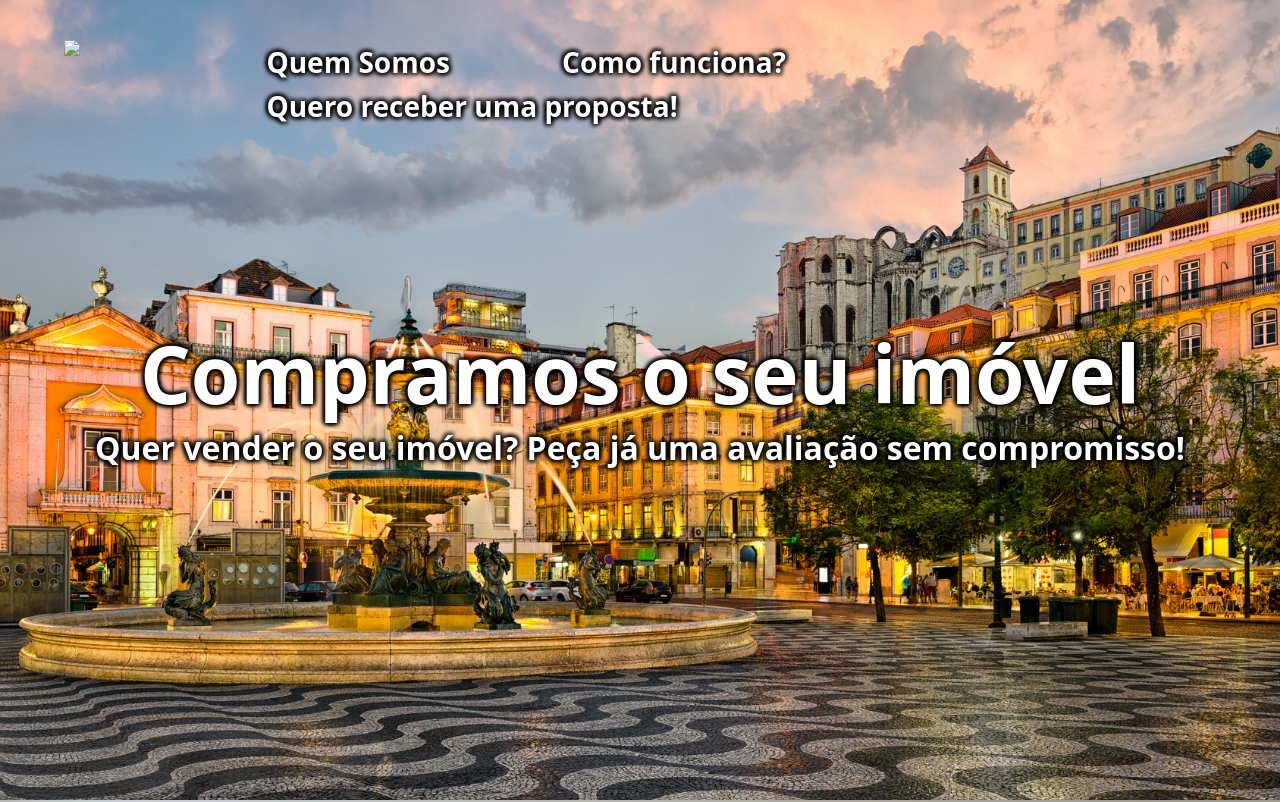
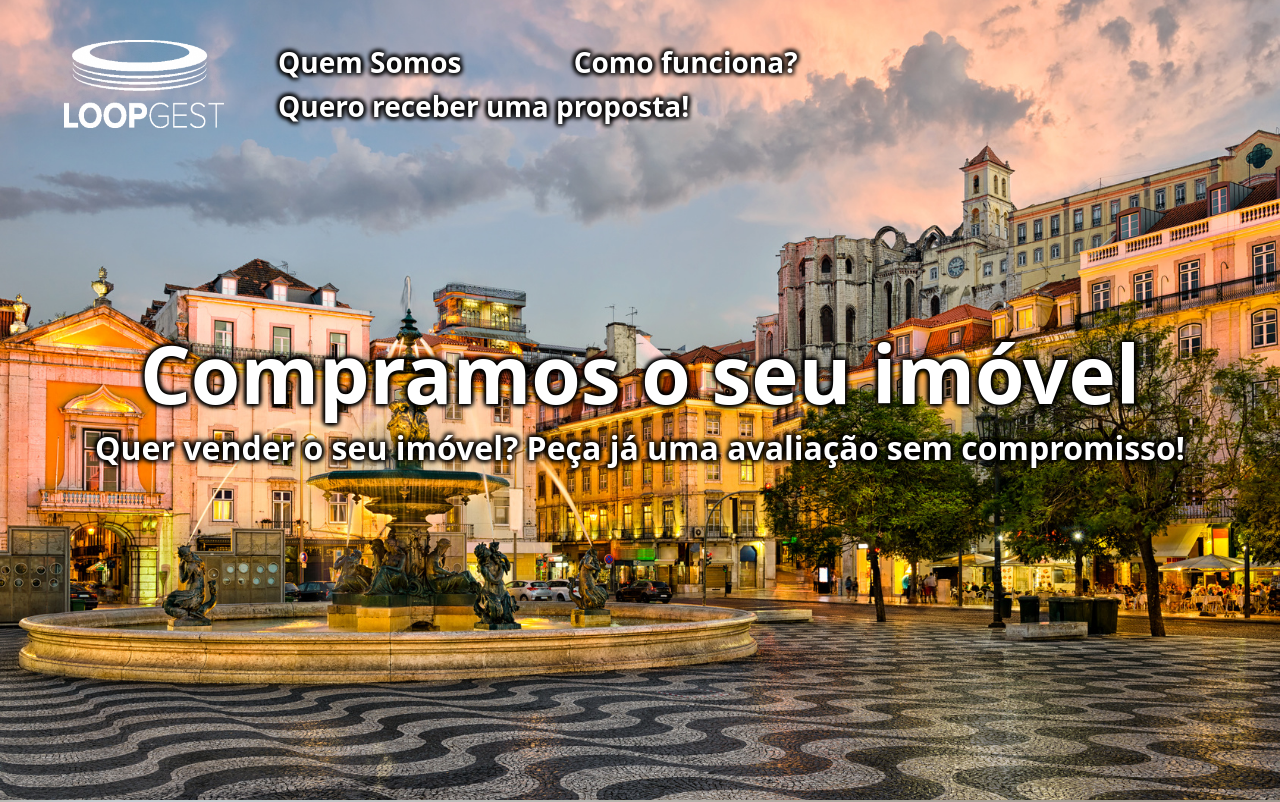
Before and after one commit to SalavessaMota/loopgest, a plain HTML site: page index.html in a window 1280 px wide. Shown: the top 802 px of the page. Drawn offline with nearby package versions, Linux system fonts and the light colour scheme; files whose address does not match are found by name.

Commit message:
Update index.html

```diff
--- a/index.html
+++ b/index.html
@@ -10,7 +10,7 @@
 <body>
   <header id="main-header">
       <nav>
-        <img class="nav-button" data-target="home" id="logo" src="static/images/loopgestLogo.png">
+        <img class="nav-button" data-target="home" id="logo" src="images/loopgestLogo.png">
         <div id="nav-buttons">
           <button class="nav-button fs-3 bg-transparent border border-0 mx-5 fw-bold text-white" data-target="quemSomos">Quem Somos</button>
           <button class="nav-button fs-3 bg-transparent border border-0 mx-5 fw-bold text-white" data-target="comoFunciona">Como funciona?</button>
```
